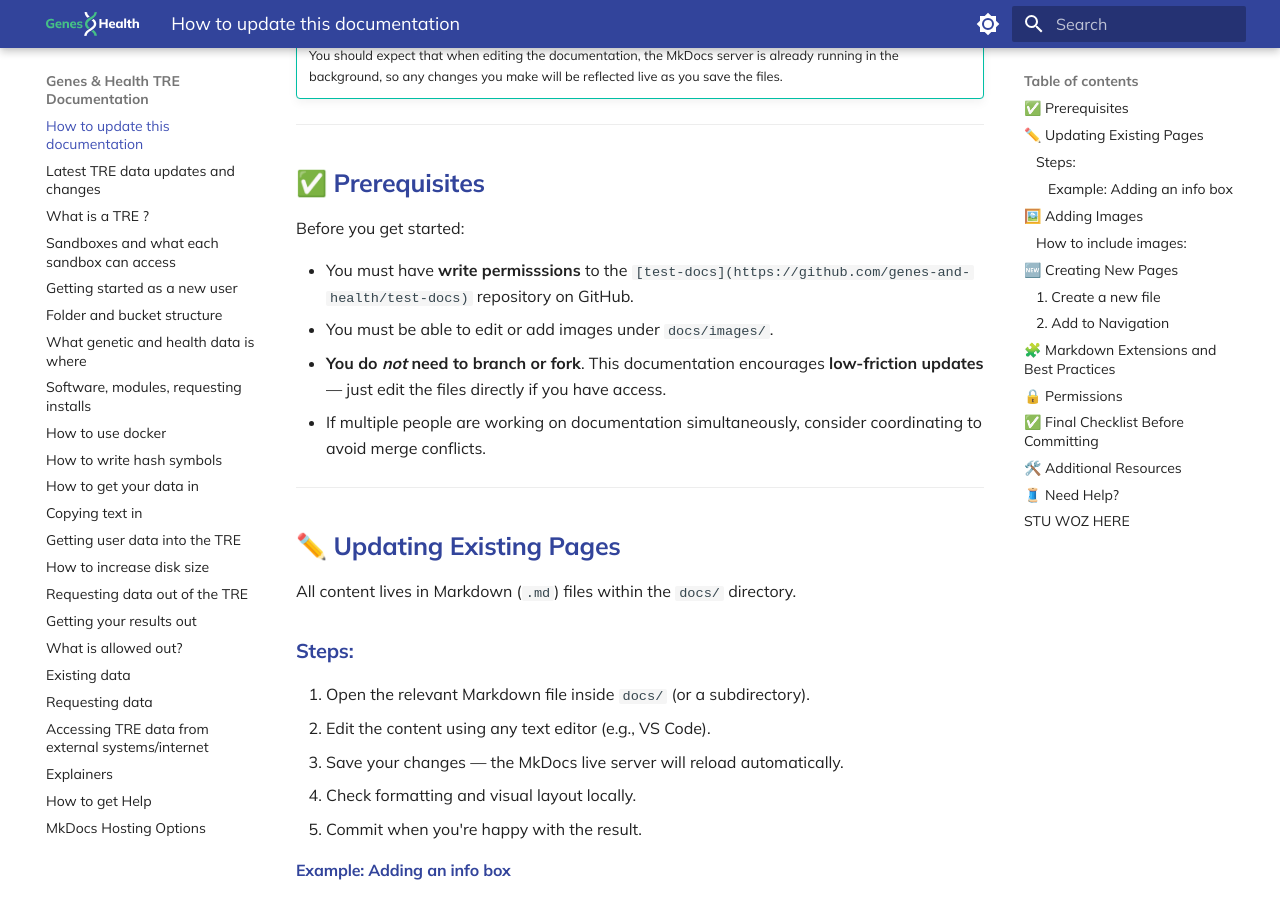
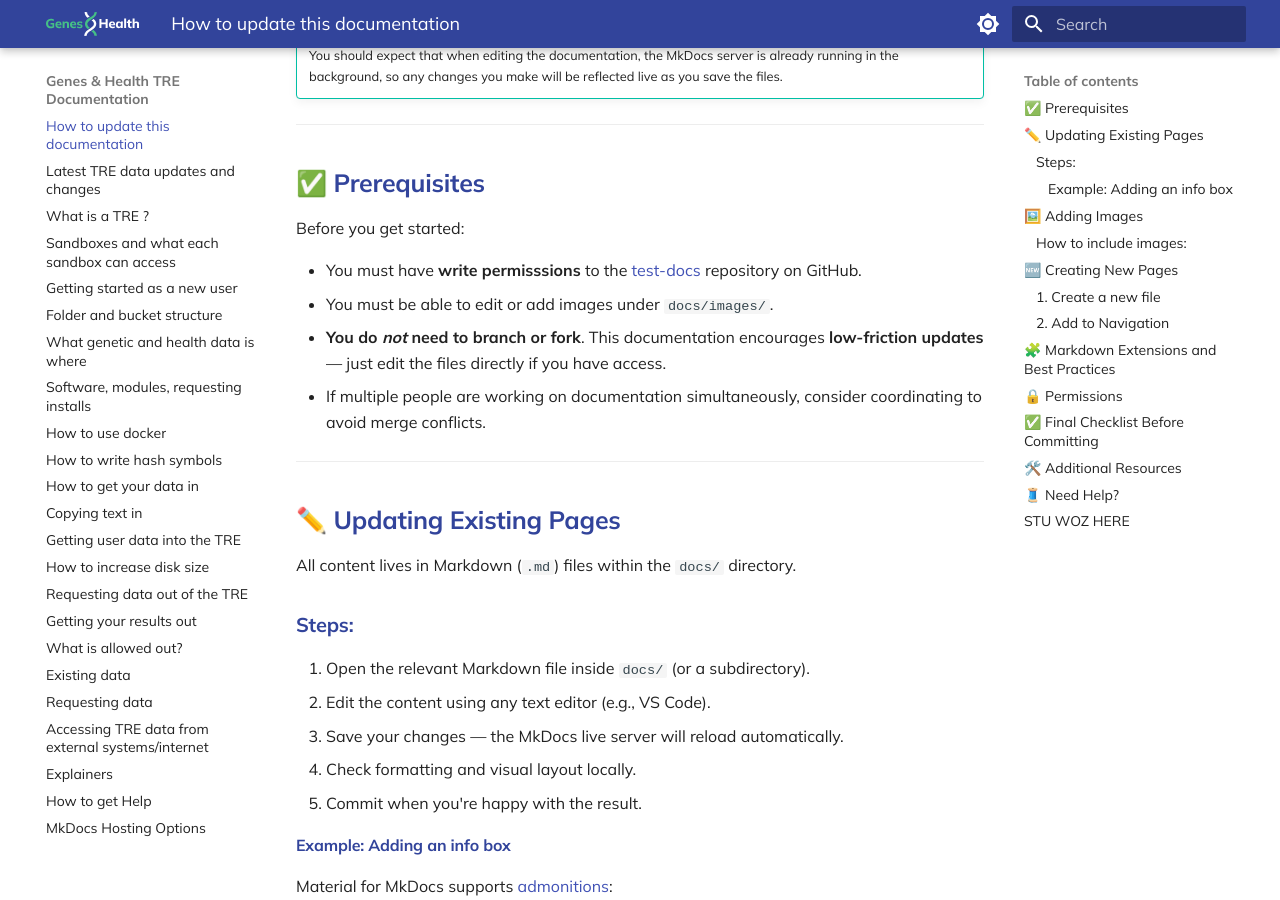
Before and after one commit to genes-and-health/TRE-documentation-v3, an MkDocs documentation site: the page built from docs/how-to-update-this-documentation.md, in a window 1280 px wide and 900 px high, scrolled down 374 px. Built offline with MkDocs 1.6.1 and Material for MkDocs 9.7.7, drawn with Linux system fonts in a browser that asks for light colours; comment, search, counter and statistics services are not loaded.

Commit message:
Update how-to-update-this-documentation.md
update prerequisites

```diff
--- a/docs/how-to-update-this-documentation.md
+++ b/docs/how-to-update-this-documentation.md
@@ -14,7 +14,7 @@ The documentation is built using [Material for MkDocs](https://squidfunk.github.
 
 Before you get started:
 
-- You must have **write permisssions** to the `[test-docs](https://github.com/genes-and-health/test-docs)` repository on GitHub.
+- You must have **write permisssions** to the [test-docs](https://github.com/genes-and-health/test-docs) repository on GitHub.
 - You must be able to edit or add images under `docs/images/`.
 - **You do _not_ need to branch or fork**. This documentation encourages **low-friction updates** — just edit the files directly if you have access.
 - If multiple people are working on documentation simultaneously, consider coordinating to avoid merge conflicts.
```
